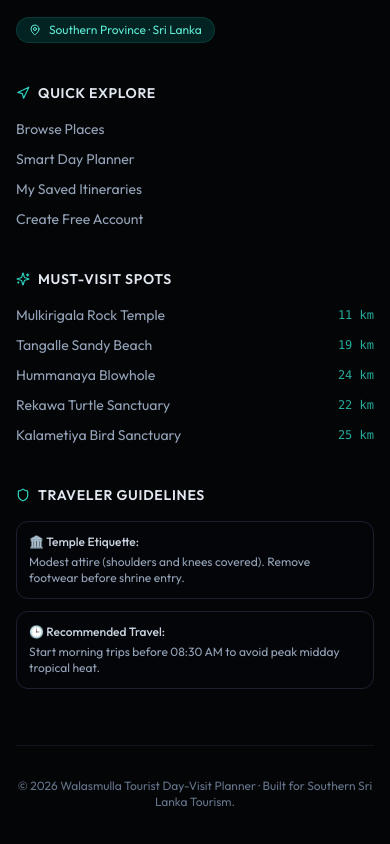
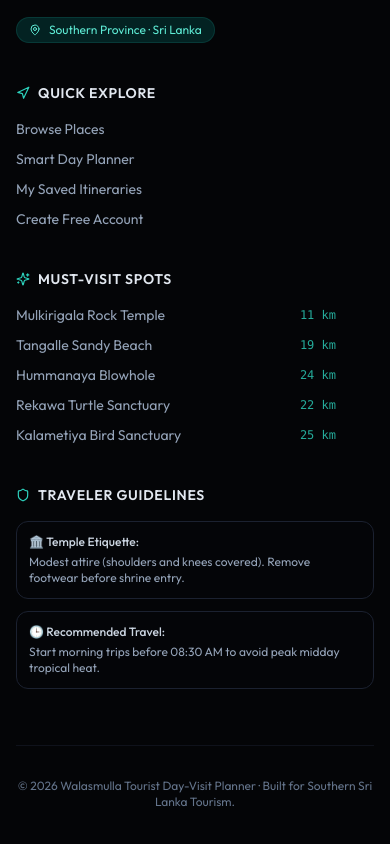
Before and after one commit to heshan123vitharana/walasmulla-tourist-planner, a React (Vite) app in the folder client/: page / in a window 390 px wide. Shown: the part 9113-9957 px from the top of the page. Built offline with nearby package versions, Linux system fonts and the light colour scheme; no server answers.

Commit message:
feat: add Footer component with branding, quick links, and travel info

```diff
--- a/client/src/components/Footer.jsx
+++ b/client/src/components/Footer.jsx
@@ -14,7 +14,7 @@ export default function Footer() {
       <div className="absolute top-0 left-0 right-0 h-[1px] bg-gradient-to-r from-transparent via-teal-400/40 to-transparent" />
 
       <div className="max-w-7xl mx-auto px-4 sm:px-6 lg:px-8 pt-16 pb-12">
-        <div className="grid grid-cols-1 md:grid-cols-2 lg:grid-cols-4 gap-10 lg:gap-8">
+        <div className="grid grid-cols-1 md:grid-cols-2 lg:grid-cols-[1.15fr_0.7fr_1fr_1.15fr] gap-10 lg:gap-8">
 
           {/* Col 1: Brand & About */}
           <div className="space-y-4">
@@ -68,7 +68,7 @@ export default function Footer() {
             <h4 className="text-slate-200 font-semibold text-sm uppercase tracking-wider mb-4 flex items-center gap-2">
               <Sparkles size={14} className="text-primary-400" /> Must-Visit Spots
             </h4>
-            <ul className="space-y-2.5 text-sm text-slate-400">
+            <ul className="space-y-2.5 text-sm text-slate-400 max-w-xs">
               <li className="hover:text-slate-200 transition-colors flex items-center justify-between">
                 <span>Mulkirigala Rock Temple</span>
                 <span className="text-xs text-primary-400/80 font-mono">11 km</span>
```
